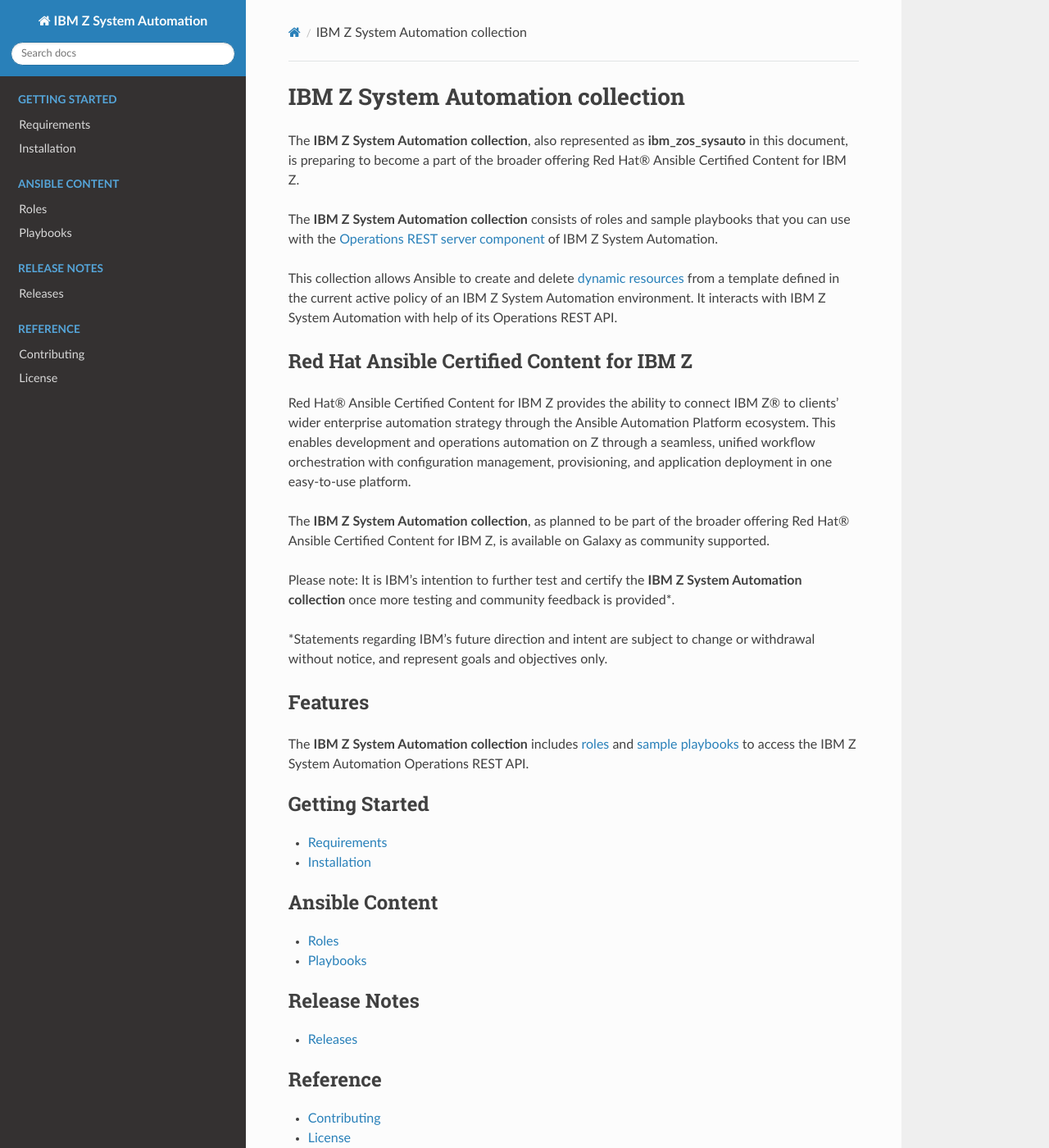
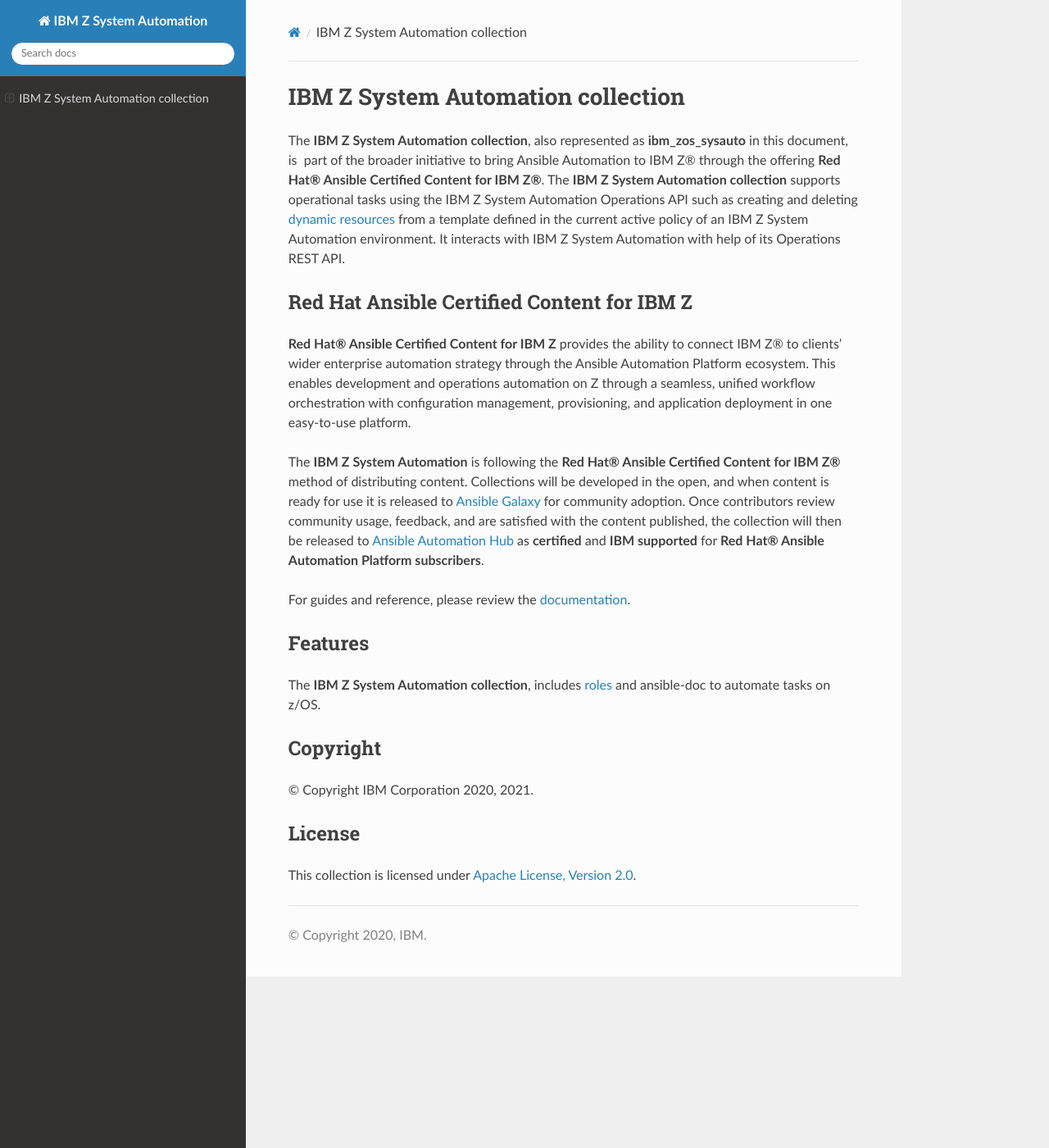
Before and after one commit to ansible-collections/ibm_zos_sysauto, a Sphinx documentation site: the page built from docs/source/index.rst, in a window 1280 px wide and 1400 px high. Shown: the whole window at 82% size. Built offline with Sphinx 7.4.7 and the Read the Docs theme 2.0.0, drawn with Linux system fonts in a browser that asks for light colours; some of the changed text lies outside the part shown.

Commit message:
Update index.rst
Updated index.rst according to README.md

```diff
--- a/docs/source/index.rst
+++ b/docs/source/index.rst
@@ -1,89 +1,63 @@
 .. ...........................................................................
-.. © Copyright IBM Corporation 2020                                          .
+.. © Copyright IBM Corporation 2020, 2021                                    .
 .. ...........................................................................
 
 =================================================
 IBM Z System Automation collection
 =================================================
-
-The **IBM Z System Automation collection**, also represented as **ibm_zos_sysauto** in this document,
-is preparing to become a part of the broader offering Red Hat® Ansible Certified Content for IBM Z.
-
-The **IBM Z System Automation collection** consists of roles and sample playbooks that you can use with the
-`Operations REST server component`_ of IBM Z System Automation.
-
-This collection allows Ansible to create and delete `dynamic resources`_
-from a template defined in the current active policy of an IBM Z System Automation environment.
+The **IBM Z System Automation collection**, also represented as
+**ibm_zos_sysauto** in this document, is  part of the broader
+initiative to bring Ansible Automation to IBM Z® through the offering
+**Red Hat® Ansible Certified Content for IBM Z®**. The
+**IBM Z System Automation collection** supports operational tasks using the IBM Z System Automation Operations API
+such as creating and deleting	 `dynamic resources`_ from a template defined in the current active policy of an IBM Z System Automation environment.
 It interacts with IBM Z System Automation with help of its Operations REST API.
-
 
 Red Hat Ansible Certified Content for IBM Z
 ===========================================
+**Red Hat® Ansible Certified Content for IBM Z** provides the ability to
+connect IBM Z® to clients' wider enterprise automation strategy through the
+Ansible Automation Platform ecosystem. This enables development and operations
+automation on Z through a seamless, unified workflow orchestration with
+configuration management, provisioning, and application deployment in
+one easy-to-use platform.
 
-Red Hat® Ansible Certified Content for IBM Z provides the ability to connect IBM Z® to clients' wider enterprise
-automation strategy through the Ansible Automation Platform ecosystem.
-This enables development and operations automation on Z through a seamless, unified workflow orchestration with
-configuration management, provisioning, and application deployment in one easy-to-use platform.
+The **IBM Z System Automation** is following the
+**Red Hat® Ansible Certified Content for IBM Z®** method of distributing
+content. Collections will be developed in the open, and when content is ready
+for use it is released to
+`Ansible Galaxy`_
+for community adoption. Once contributors review community usage, feedback,
+and are satisfied with the content published, the collection will then be
+released to `Ansible Automation Hub`_
+as **certified** and **IBM supported** for
+**Red Hat® Ansible Automation Platform subscribers**.
 
-The **IBM Z System Automation collection**, as planned to be part of the broader offering
-Red Hat® Ansible Certified Content for IBM Z, is available on Galaxy as community supported.
-
-
-Please note: It is IBM's intention to further test and certify the **IBM Z System Automation collection**
-once more testing and community feedback is provided\*.
-
-\*Statements regarding IBM's future direction and intent are subject to change or withdrawal without notice, and represent goals and objectives only.
-
+For guides and reference, please review the `documentation`_.
 
 Features
 ========
+The **IBM Z System Automation collection**, includes
+`roles`_ and ansible-doc to
+automate tasks on z/OS.
 
-The **IBM Z System Automation collection** includes `roles`_ and `sample playbooks`_ to access the IBM Z System Automation Operations REST API.
+Copyright
+=========
+© Copyright IBM Corporation 2020, 2021.
 
-.. toctree::
-   :maxdepth: 1
-   :caption: Getting Started
+License
+=======
+This collection is licensed under `Apache License, Version 2.0`_.
 
-   requirements
-   installation
-
-.. toctree::
-   :maxdepth: 1
-   :caption: Ansible Content
-
-   roles
-   playbooks
-
-.. toctree::
-   :maxdepth: 1
-   :caption: Release Notes
-
-   release_notes
-
-.. toctree::
-   :maxdepth: 1
-   :caption: Reference
-
-   community_guides
-   license
-
-Author Information
-==================
-
-**IBM Z System Automation collection** is maintained by the IBM Z System Automation development team.
-For more information refer to `IBM Z System Automation`_.
-
+.. _dynamic resources:
+   https://www.ibm.com/support/knowledgecenter/de/SSWRCJ_4.2.0/com.ibm.safos.doc_4.2/UserGuide/Dynamic_Resources.html
+.. _Ansible Galaxy:
+   https://galaxy.ansible.com/search?keywords=zos_&order_by=-relevance&deprecated=false&type=collection&page=1
+.. _Ansible Automation Hub:
+   https://www.ansible.com/products/automation-hub
+.. _documentation:
+   https://ansible-collections.github.io/ibm_zos_sysauto/index.html
 .. _roles:
-   https://github.com/ansible-collections/ibm_zos_sysauto/tree/main/roles
-.. _sample playbooks:
-   https://github.com/ansible-collections/ibm_zos_sysauto/tree/main/playbooks
-.. _GNU General Public License, Version 3.0:
-   https://opensource.org/licenses/GPL-3.0
+   https://ansible-collections.github.io/ibm_zos_sysauto/roles.html
 .. _Apache License, Version 2.0:
    https://opensource.org/licenses/Apache-2.0
-.. _Operations REST server component:
-   https://www.ibm.com/support/knowledgecenter/de/SSWRCJ_4.2.0/com.ibm.safos.doc_4.2/Integrating.html
-.. _IBM Z System Automation:
-   https://www.ibm.com/products/z-system-automation
-.. _dynamic resources:
-   https://www.ibm.com/support/knowledgecenter/de/SSWRCJ_4.2.0/com.ibm.safos.doc_4.2/UserGuide/Dynamic_Resources.html
```
